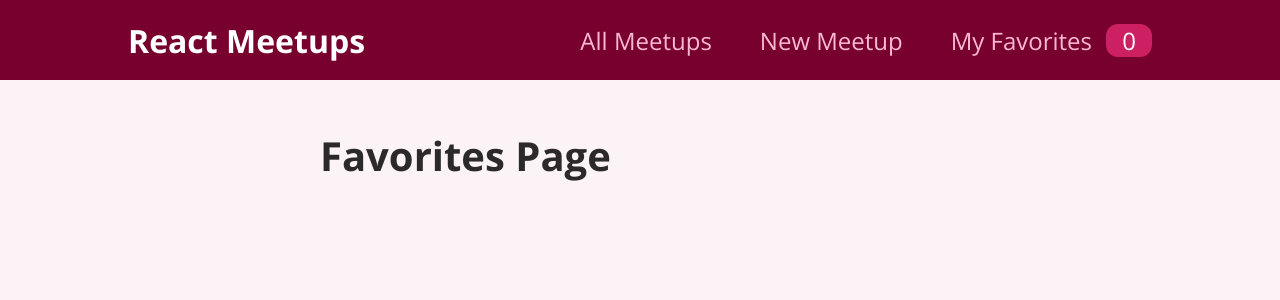
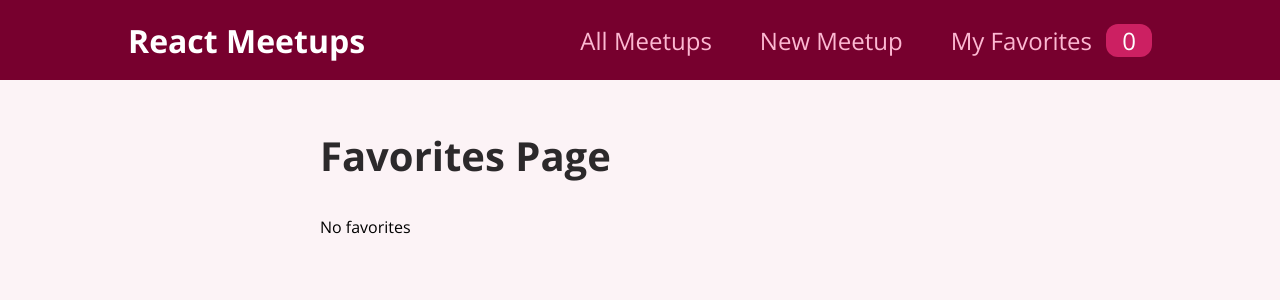
Before and after one commit to fabianuxc/react-meetup, a React (Create React App) app: page /favorites in a window 1280 px wide. Shown: the top 300 px of the page. Built offline with nearby package versions, Linux system fonts and the light colour scheme.

Commit message:
feat: favourite page

```diff
--- a/src/pages/Favorites.js
+++ b/src/pages/Favorites.js
@@ -1,7 +1,24 @@
+import MeetupItem from "../components/meetups/MeetupItem";
+import Card from "../components/ui/Card";
+import { useFavourites } from "../providers/favourites-context/favourites-context-provider";
+import classes from "./../components/meetups/MeetupList.module.css";
+
+
 export default function FavoritesPage() {
+  const { favourites } = useFavourites();
+
   return (
     <section>
       <h1>Favorites Page</h1>
+      {favourites.length > 0 ? (
+        <ul className={classes.list} data-test="meet-up-item">
+          {favourites.map((meetup) => (
+            <MeetupItem key={meetup.id} data={meetup} />
+          ))}
+        </ul>
+      ) : (
+        <p>No favorites</p>
+      )}
     </section>
   );
 }
```
